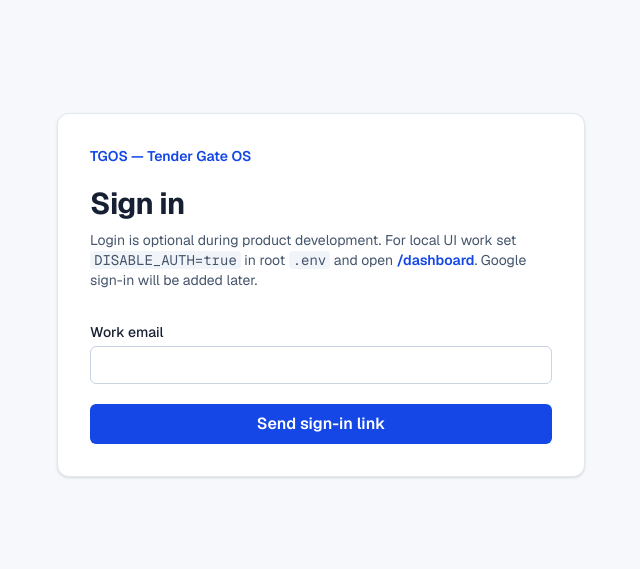
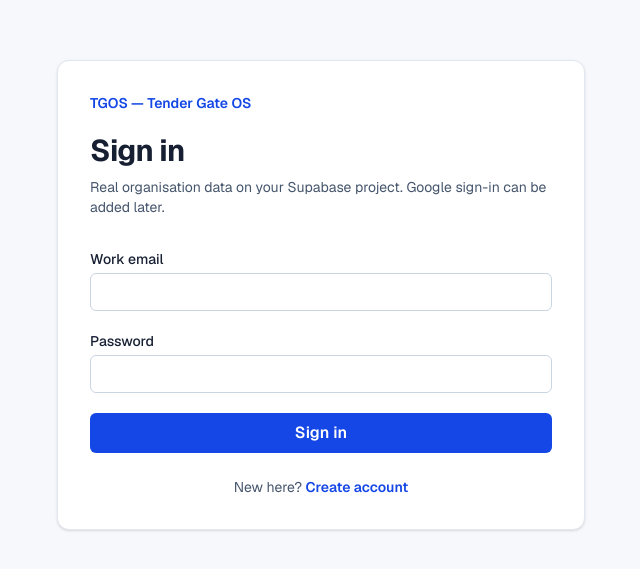
Before and after one commit to Donny1717/TGOS, a Next.js app in the folder apps/web/: page /sign-in in a window 1280 px wide. Shown: the part 105-674 px from the top of the page, without its empty margins (319-959 px from the left). Built offline with nearby package versions, Linux system fonts and the light colour scheme.

Commit message:
Real mode: email/password sign-in and sign-up (no demo required)
- Password auth for local/real Supabase use
- Sign-in page: create account + sign in
- DISABLE_AUTH=false path goes to real org / onboarding
- Callback keeps magic-link support for later Google

```diff
--- a/apps/web/src/app/(auth)/sign-in/page.tsx
+++ b/apps/web/src/app/(auth)/sign-in/page.tsx
@@ -1,10 +1,10 @@
-import { requestSignInLink } from "@/app/actions";
+import { signInWithPassword, signUpWithPassword } from "@/app/actions";
 import { isLocalAuthBypassEnabled } from "@/lib/dev-auth";
 import Link from "next/link";
 import { redirect } from "next/navigation";
 
 type SignInPageProps = {
-  searchParams: Promise<{ error?: string; sent?: string }>;
+  searchParams: Promise<{ error?: string; mode?: string }>;
 };
 
 export default async function SignInPage({ searchParams }: SignInPageProps) {
@@ -12,31 +12,31 @@ export default async function SignInPage({ searchParams }: SignInPageProps) {
     redirect("/dashboard");
   }
 
-  const { error, sent } = await searchParams;
+  const { error, mode } = await searchParams;
+  const isSignUp = mode === "signup";
 
   return (
     <main className="mx-auto flex min-h-screen max-w-xl items-center px-6 py-12">
       <section className="w-full rounded-xl border border-slate-200 bg-white p-8 shadow-sm">
         <p className="text-sm font-semibold text-blue-700">TGOS — Tender Gate OS</p>
-        <h1 className="mt-5 text-3xl font-bold tracking-tight">Sign in</h1>
+        <h1 className="mt-5 text-3xl font-bold tracking-tight">{isSignUp ? "Create account" : "Sign in"}</h1>
         <p className="mt-2 text-sm text-slate-600">
-          Login is optional during product development. For local UI work set{" "}
-          <code className="rounded bg-slate-100 px-1">DISABLE_AUTH=true</code> in root{" "}
-          <code className="rounded bg-slate-100 px-1">.env</code> and open{" "}
-          <Link href="/dashboard" className="font-semibold text-blue-700">
-            /dashboard
-          </Link>
-          . Google sign-in will be added later.
+          Real organisation data on your Supabase project. Google sign-in can be added later.
         </p>
-        {sent && (
-          <p className="mt-4 rounded-md bg-emerald-50 p-3 text-sm text-emerald-800">Check your email for the sign-in link.</p>
+
+        {error === "credentials" && (
+          <p className="mt-4 rounded-md bg-red-50 p-3 text-sm text-red-800">Email or password is incorrect.</p>
+        )}
+        {error === "signup" && (
+          <p className="mt-4 rounded-md bg-red-50 p-3 text-sm text-red-800">
+            Could not create the account. Use a new email, password at least 6 characters, and confirm email is disabled in Supabase Auth for local testing.
+          </p>
         )}
         {error === "callback" && (
-          <p className="mt-4 rounded-md bg-red-50 p-3 text-sm text-red-800">
-            That sign-in link is invalid or has expired. Request a new link and try again.
-          </p>
+          <p className="mt-4 rounded-md bg-red-50 p-3 text-sm text-red-800">Sign-in link failed. Use email and password below instead.</p>
         )}
-        <form action={requestSignInLink} className="mt-8 space-y-5">
+
+        <form action={isSignUp ? signUpWithPassword : signInWithPassword} className="mt-8 space-y-5">
           <label className="block text-sm font-medium">
             Work email
             <input
@@ -47,10 +47,39 @@ export default async function SignInPage({ searchParams }: SignInPageProps) {
               className="mt-1 w-full rounded-md border border-slate-300 px-3 py-2"
             />
           </label>
+          <label className="block text-sm font-medium">
+            Password
+            <input
+              name="password"
+              type="password"
+              autoComplete={isSignUp ? "new-password" : "current-password"}
+              required
+              minLength={6}
+              className="mt-1 w-full rounded-md border border-slate-300 px-3 py-2"
+            />
+          </label>
           <button className="w-full rounded-md bg-blue-700 px-4 py-2 font-semibold text-white hover:bg-blue-800">
-            Send sign-in link
+            {isSignUp ? "Create account" : "Sign in"}
           </button>
         </form>
+
+        <p className="mt-6 text-center text-sm text-slate-600">
+          {isSignUp ? (
+            <>
+              Already have an account?{" "}
+              <Link href="/sign-in" className="font-semibold text-blue-700">
+                Sign in
+              </Link>
+            </>
+          ) : (
+            <>
+              New here?{" "}
+              <Link href="/sign-in?mode=signup" className="font-semibold text-blue-700">
+                Create account
+              </Link>
+            </>
+          )}
+        </p>
       </section>
     </main>
   );
--- /dev/null
+++ b/apps/web/src/app/actions-auth.ts
@@ -0,0 +1,57 @@
+"use server";
+
+import { redirect } from "next/navigation";
+import { z } from "zod";
+import { createSupabaseServerClient } from "@/lib/supabase/server";
+
+function readField(formData: FormData, field: string) {
+  return String(formData.get(field) ?? "");
+}
+
+const credentialsSchema = z.object({
+  email: z.string().trim().email(),
+  password: z.string().min(6).max(200),
+});
+
+export async function signUpWithPassword(formData: FormData) {
+  const input = credentialsSchema.parse({
+    email: readField(formData, "email"),
+    password: readField(formData, "password"),
+  });
+
+  const supabase = await createSupabaseServerClient();
+  const { data, error } = await supabase.auth.signUp({
+    email: input.email,
+    password: input.password,
+  });
+
+  if (error || !data.user) {
+    redirect("/sign-in?mode=signup&error=signup");
+  }
+
+  // If email confirmation is on, session may be null — still send to onboarding when session exists.
+  if (!data.session) {
+    redirect("/sign-in?mode=signup&error=signup");
+  }
+
+  redirect("/onboarding");
+}
+
+export async function signInWithPassword(formData: FormData) {
+  const input = credentialsSchema.parse({
+    email: readField(formData, "email"),
+    password: readField(formData, "password"),
+  });
+
+  const supabase = await createSupabaseServerClient();
+  const { error } = await supabase.auth.signInWithPassword({
+    email: input.email,
+    password: input.password,
+  });
+
+  if (error) {
+    redirect("/sign-in?error=credentials");
+  }
+
+  redirect("/dashboard");
+}
```
